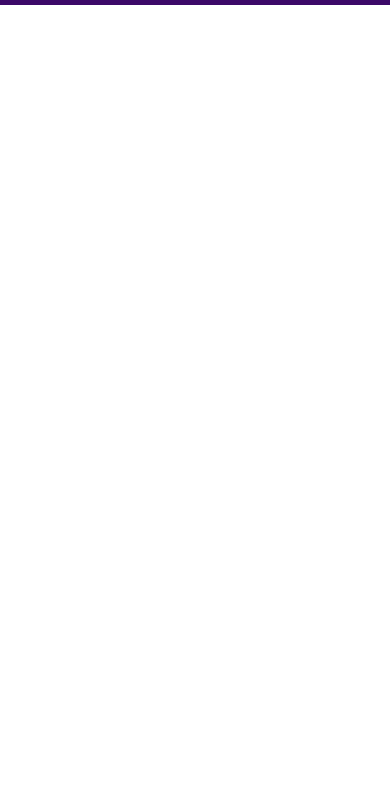
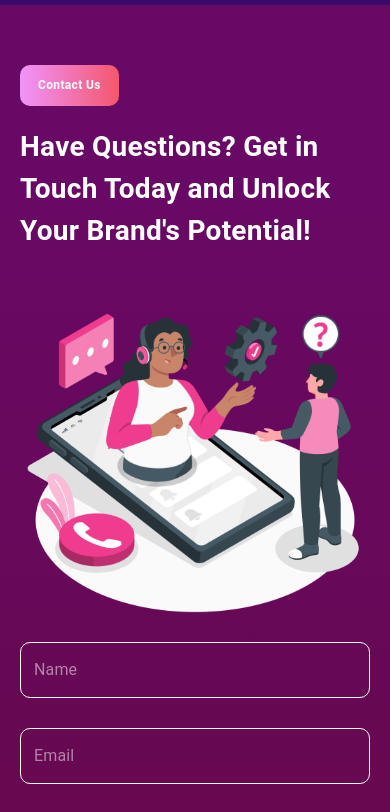
Before and after one commit to HashamGhaffar/pulse-tech-marketing, a Next.js app: page / in a window 390 px wide. Shown: the part 5980-6792 px from the top of the page. Before the commit the page ends 5985 px from the top, so only its background shows below. Built offline with nearby package versions, Linux system fonts and the light colour scheme.

Commit message:
responsive section GetInTouch

```diff
--- a/src/_assets/pngs/index.ts
+++ b/src/_assets/pngs/index.ts
@@ -1,19 +1,17 @@
-// home screen images
-
-// import test from "./contactUsCard.png";
 import brandGroth from "./brandGroth.png";
 import EmpowerYourBrand from "./empowerYourBrand.png";
 import DigitalMarketing from "./digitalMarketing.png";
 import SabirsProject from "./sabirsProject.png";
 import SaifProject from "./saifProject.png";
+import GetInTouch from "./getInTouch.png";
 
 const pngs = {
-  // test
   brandGroth,
   EmpowerYourBrand,
   DigitalMarketing,
   SabirsProject,
   SaifProject,
+  GetInTouch,
 };
 
 export default pngs;
--- /dev/null
+++ b/src/_components/CustomInput.tsx
@@ -0,0 +1,55 @@
+"use client";
+import React from "react";
+import { TextField, SxProps, Theme } from "@mui/material";
+
+interface CustomInputProps {
+  label: string;
+  type?: string;
+  multiline?: boolean;
+  rows?: number;
+  customStyles?: SxProps<Theme>;
+}
+
+const CustomInput: React.FC<CustomInputProps> = ({
+  label,
+  type = "text",
+  multiline = false,
+  rows = 4,
+  customStyles,
+}) => {
+  return (
+    <TextField
+      label={label}
+      type={type}
+      variant="outlined"
+      fullWidth
+      multiline={multiline}
+      rows={multiline ? rows : 1}
+      sx={{
+        "& .MuiOutlinedInput-root": {
+          borderRadius: "10px",
+          color: "#fff",
+          "& fieldset": {
+            borderColor: "#FFFFFF",
+          },
+          "&:hover fieldset": {
+            borderColor: "#FFFFFF",
+          },
+          "&.Mui-focused fieldset": {
+            borderColor: "#FFFFFF",
+          },
+        },
+        "& .MuiInputLabel-root": {
+          color: "#FFFFFF80",
+        },
+        "& .MuiInputBase-input::placeholder": {
+          color: "#FFFFFF80",
+          opacity: 1,
+        },
+        ...customStyles,
+      }}
+    />
+  );
+};
+
+export default CustomInput;
--- /dev/null
+++ b/src/_components/GetInTouch.tsx
@@ -0,0 +1,112 @@
+"use client";
+import React from "react";
+import { Box, Grid, Typography, SxProps, Theme } from "@mui/material";
+import { localColorTheme, localFontSize } from "@/_utils/themes";
+import CustomButton from "@/_components/Button";
+import pngs from "@/_assets/pngs";
+import Image from "next/image";
+import CustomInput from "@/_components/CustomInput";
+
+interface GetInTouchProps {
+  styles?: SxProps<Theme>;
+}
+const GetInTouch: React.FC<GetInTouchProps> = ({ styles }) => {
+  return (
+    <>
+      <Box
+        sx={{
+          padding: {
+            xs: "60px 20px",
+            sm: "80px 40px",
+            md: "90px 60px",
+            lg: "120px 100px",
+            xl: "140px 120px",
+          },
+          background: `linear-gradient(180deg, ${localColorTheme.plumMystic} 18.67%, ${localColorTheme.velvetBerry} 100%)`,
+          ...styles,
+        }}
+      >
+        <Box sx={{ maxWidth: "1440px", margin: "auto" }}>
+          <Box
+            sx={{
+              display: "flex",
+              alignItems: "flex-start",
+              flexDirection: { xs: "column", sm: "row" },
+              gap: { xs: "20px", md: "50px", lg: "80px", xl: "100px" },
+            }}
+          >
+            <Box sx={{ width: "fit-content" }}>
+              <CustomButton
+                text="Contact Us"
+                color1="#F093FB"
+                color2="#F5576C"
+                customStyles={{
+                  padding: {
+                    xs: "10px 18px",
+                    md: "10px 20px",
+                    lg: "10px 25px",
+                  },
+                }}
+              />
+            </Box>
+            <Typography
+              sx={{
+                fontWeight: "700",
+                fontSize: localFontSize.h3,
+                color: localColorTheme.white,
+              }}
+            >
+              {`Have Questions? Get in Touch Today and Unlock Your Brand's
+              Potential!`}
+            </Typography>
+          </Box>
+          <Grid
+            sx={{
+              justifyContent: "space-between",
+              paddingTop: {
+                xs: "20px",
+                sm: "40px",
+                md: "60px",
+              },
+            }}
+            container
+            spacing={2}
+          >
+            <Grid sx={{ margin: "auto" }} item xs={12} sm={8} md={5.5}>
+              <Box>
+                <Image
+                  style={{
+                    width: "100%",
+                    height: "100%",
+                    objectFit: "contain",
+                  }}
+                  src={pngs.GetInTouch}
+                  alt="get in touch"
+                />
+              </Box>
+            </Grid>
+            <Grid sx={{ margin: "auto" }} item xs={12} sm={8} md={5.5}>
+              <Box
+                sx={{
+                  display: "flex",
+                  flexDirection: "column",
+                  gap: "30px",
+                  width: "100%",
+                }}
+              >
+                <CustomInput label="Name" type="text" />
+                <CustomInput label="Email" type="email" />
+                <CustomInput label="Message" multiline rows={5} />
+                <Box>
+                  <CustomButton text="Get In Touch" />
+                </Box>
+              </Box>
+            </Grid>
+          </Grid>
+        </Box>
+      </Box>
+    </>
+  );
+};
+
+export default GetInTouch;
--- a/src/_utils/themes.ts
+++ b/src/_utils/themes.ts
@@ -13,6 +13,8 @@ export const localColorTheme = {
   mintGreen: "#74EBD5",
   obsidianPurple: "#3C0968",
   shadowAmethyst: "#680099",
+  plumMystic: "#680965",
+  velvetBerry: "#670847",
 };
 
 export const localFontSize = {
--- a/src/app/home/_sections/OurProjects.tsx
+++ b/src/app/home/_sections/OurProjects.tsx
@@ -121,7 +121,7 @@ const OurProjects: React.FC = () => {
                     "Development",
                     "Social Media Marketing",
                   ]}
-                />{" "}
+                />
               </Grid>
             </Grid>
           </Box>
--- a/src/app/home/page.tsx
+++ b/src/app/home/page.tsx
@@ -6,6 +6,7 @@ import EmpowerYourBrand from "./_sections/EmpowerYourBrand";
 import OurService from "./_sections/OurService";
 import WhyUs from "./_sections/WhyUs";
 import OurProjects from "./_sections/OurProjects";
+import GetInTouch from "@/_components/GetInTouch";
 
 export default function HomePage() {
   return (
@@ -17,6 +18,7 @@ export default function HomePage() {
         <OurService />
         <WhyUs />
         <OurProjects />
+        <GetInTouch />
       </Box>
     </>
   );
```
Also changed, not shown: src/_assets/pngs/getInTouch.png (added).
